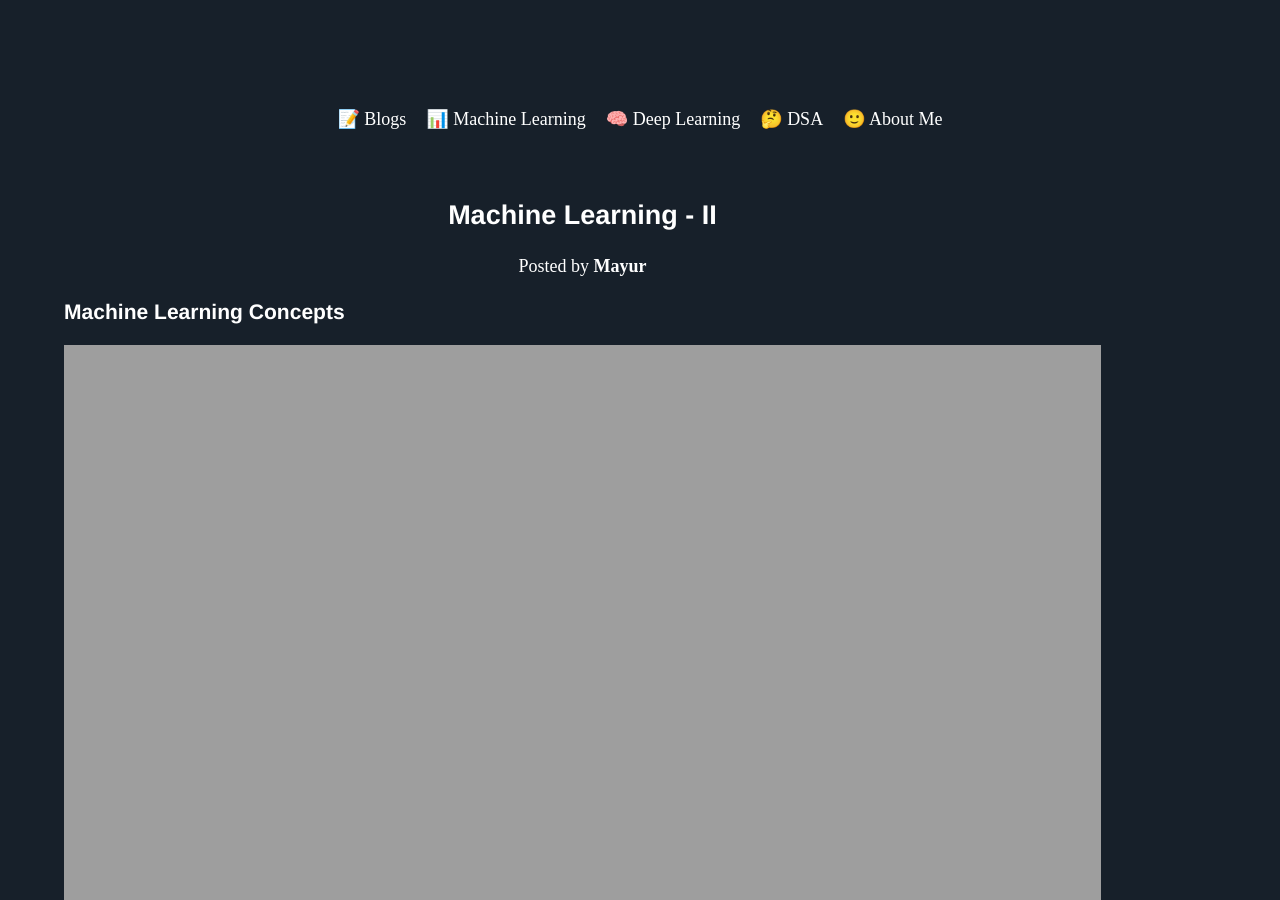
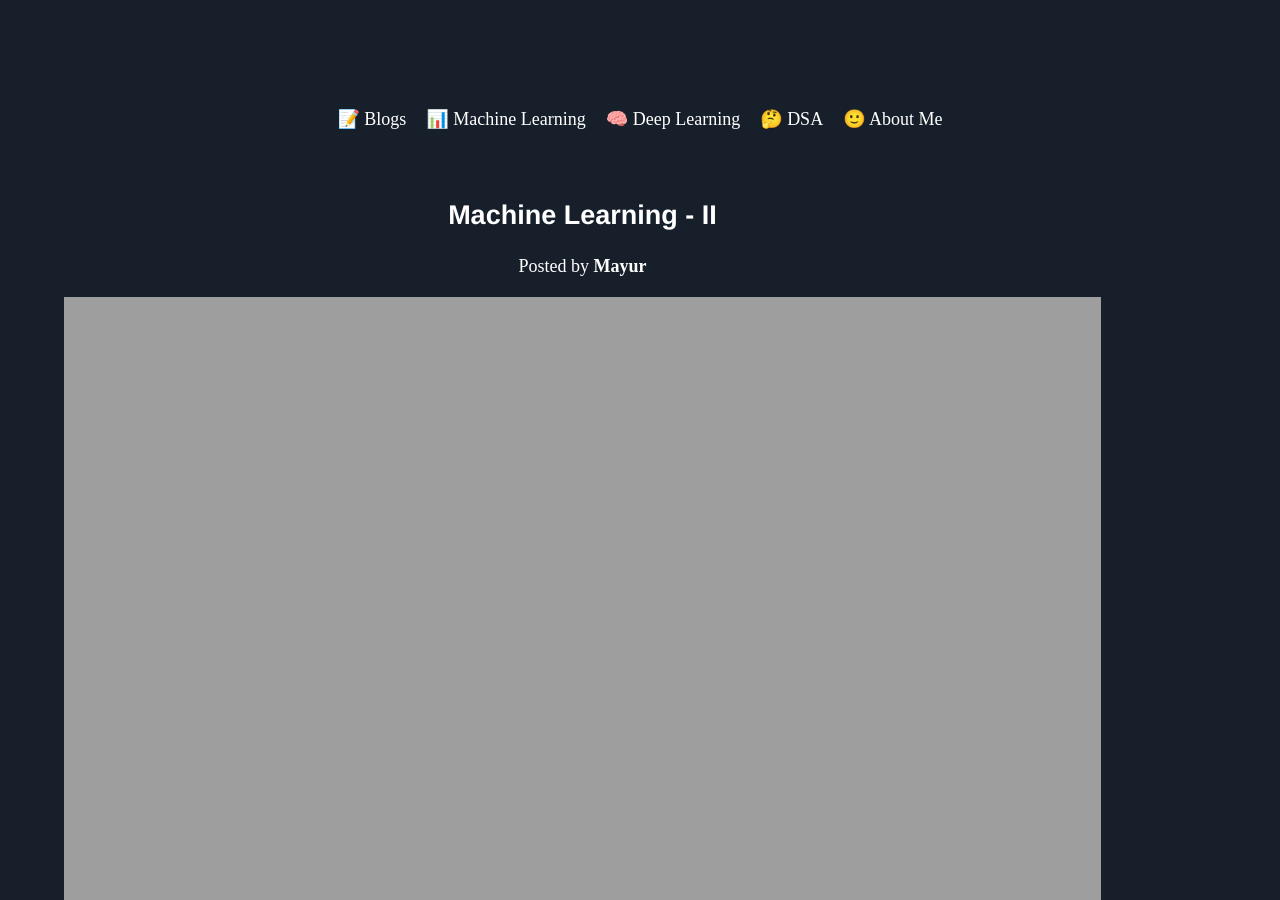
Before and after one commit to Mayurji/mayurji.github.io, a Jekyll site: the page built from _machine-learning/2020-11-06-machine-learning-II.md, in a window 1280 px wide and 900 px high. Built offline with Jekyll 4.4.1, drawn with Linux system fonts in a browser that asks for light colours; nearby versions of some CDN libraries; formulas are drawn with MathJax 3; comment, search, counter and statistics services are not loaded.

Commit message:
Update 2020-11-06-machine-learning-II.md

```diff
--- a/_machine-learning/2020-11-06-machine-learning-II.md
+++ b/_machine-learning/2020-11-06-machine-learning-II.md
@@ -5,8 +5,6 @@ description: "Concepts In Machine Learning"
 date:   2020-11-06 15:43:52 +0530
 ---
 {% include mathjax.html %}
-
-### Machine Learning Concepts
 
 <center>
 <img src="{{site.url}}/assets/images/ml/yannis-h-uaPaEM7MiQQ-unsplash.jpg"  style="zoom: 5%  background-color:#DCDCDC;" width="100%" height=auto/><br>
```
